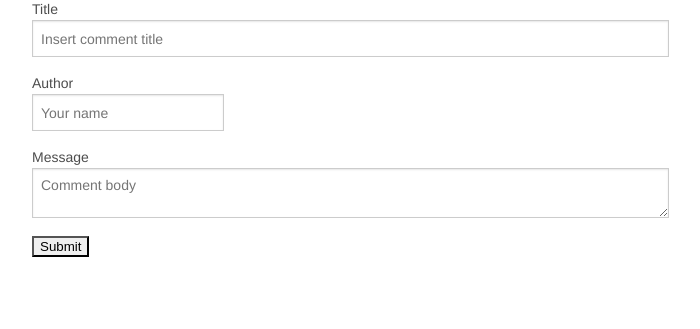
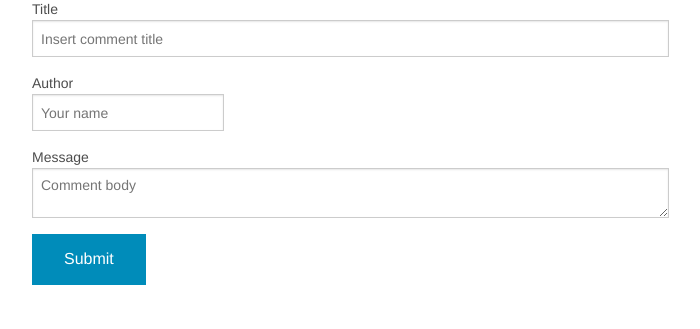
Before and after one commit to barrachri/flask_docker, a Python web app: template templates/index.html in a window 1280 px wide. Shown: the part 110-439 px from the top of the page, without its empty margins (123-823 px from the left). Run offline with Jinja, Linux system fonts and the light colour scheme; the template is opened without the code that fills it, so the values that code supplies are empty.

Commit message:
templates update

```diff
--- a/templates/index.html
+++ b/templates/index.html
@@ -39,7 +39,7 @@
                       <textarea name="text" placeholder="Comment body"></textarea>
                     </div>
                   </div>
-                  <input type="submit" value="Submit">
+                  <input type="submit" class="button" value="Submit">
                 </form>
       </div>
     </div>
```
